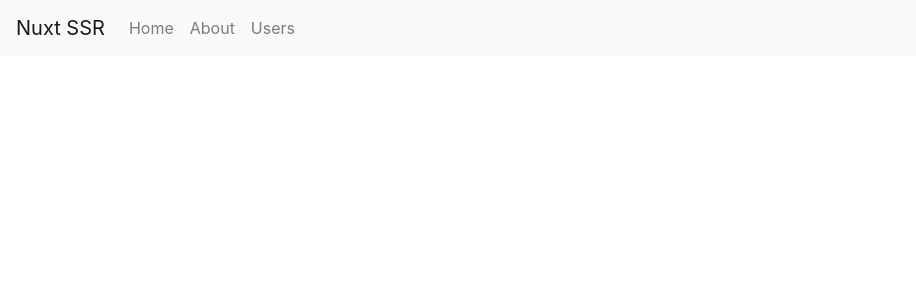
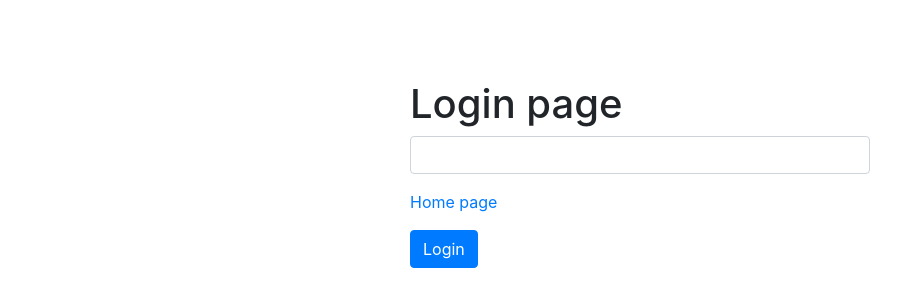
Before and after one commit to Nikolzy/Nuxt-crash-course, a Nuxt app: page /login in a window 1280 px wide. Shown: the top 306 px of the page, without its empty margins (0-916 px from the left). Built offline with nearby package versions, Linux system fonts and the light colour scheme.

Commit message:
nuxt-layouts

```diff
--- a/components/Navbar.vue
+++ b/components/Navbar.vue
@@ -13,6 +13,9 @@
         <li class="nav-item">
           <nuxt-link active-class="active" class="nav-link" to='/users'>Users</nuxt-link>
         </li>
+        <li class="nav-item">
+          <nuxt-link active-class="active" class="nav-link" to='/login'>Login</nuxt-link>
+        </li>
       </ul>
     </div>
   </nav>
--- /dev/null
+++ b/layouts/empty.vue
@@ -0,0 +1,14 @@
+<template>
+    <div class="empty-layout">
+        <nuxt />
+    </div>
+</template>
+
+<style scoped>
+    .empty-layout {
+        display: flex;
+        justify-content: center;
+        align-items: center;
+        padding-top: 5rem;
+    }
+</style>
--- /dev/null
+++ b/layouts/error.vue
@@ -0,0 +1,18 @@
+<template>
+    <section>
+        <h1>Error 404</h1>
+
+        <nuxt-link to='/'>Home</nuxt-link>
+    </section>
+</template>
+
+<style scoped>
+    section {
+        width: 600px;
+        margin: 0 auto;
+        padding-top: 5rem;
+    }
+    h1 {
+        color: red;
+    }
+</style>
--- /dev/null
+++ b/pages/login.vue
@@ -0,0 +1,31 @@
+<template>
+    <section>
+        <form action="">
+            <h1>Login page</h1>
+            <div class="form-group">
+                <input type="text" class="form-control">
+            </div>
+
+            <p>
+                <nuxt-link to="/">Home page</nuxt-link>
+            </p>
+
+            <button class="btn btn-primary" type="submit">Login</button>
+        </form>
+    </section>
+</template>
+
+<script>
+export default {
+    layout: 'empty'
+}
+</script>
+
+<style scoped>
+    section {
+        max-width: 500px;
+        width: 100%;
+        margin: 0 auto;
+        padding: 0 20px;
+    }
+</style>
```
